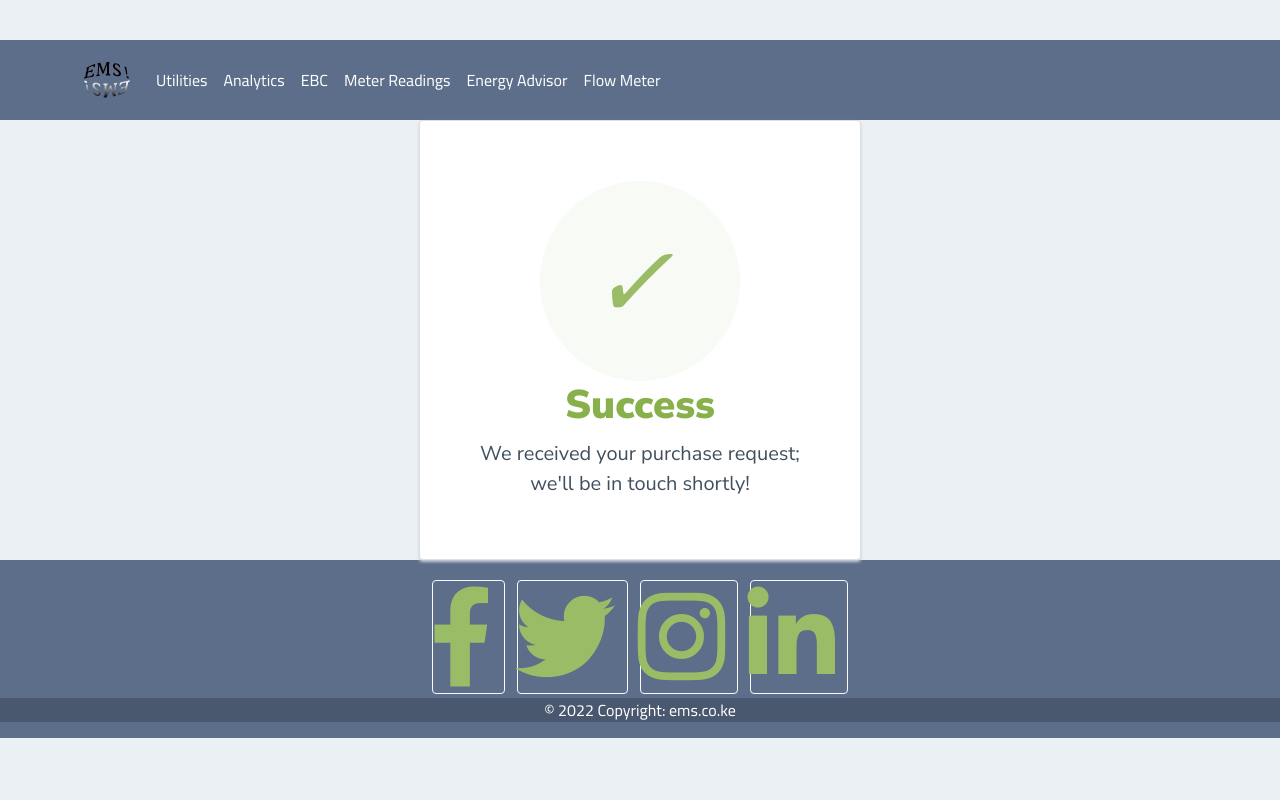
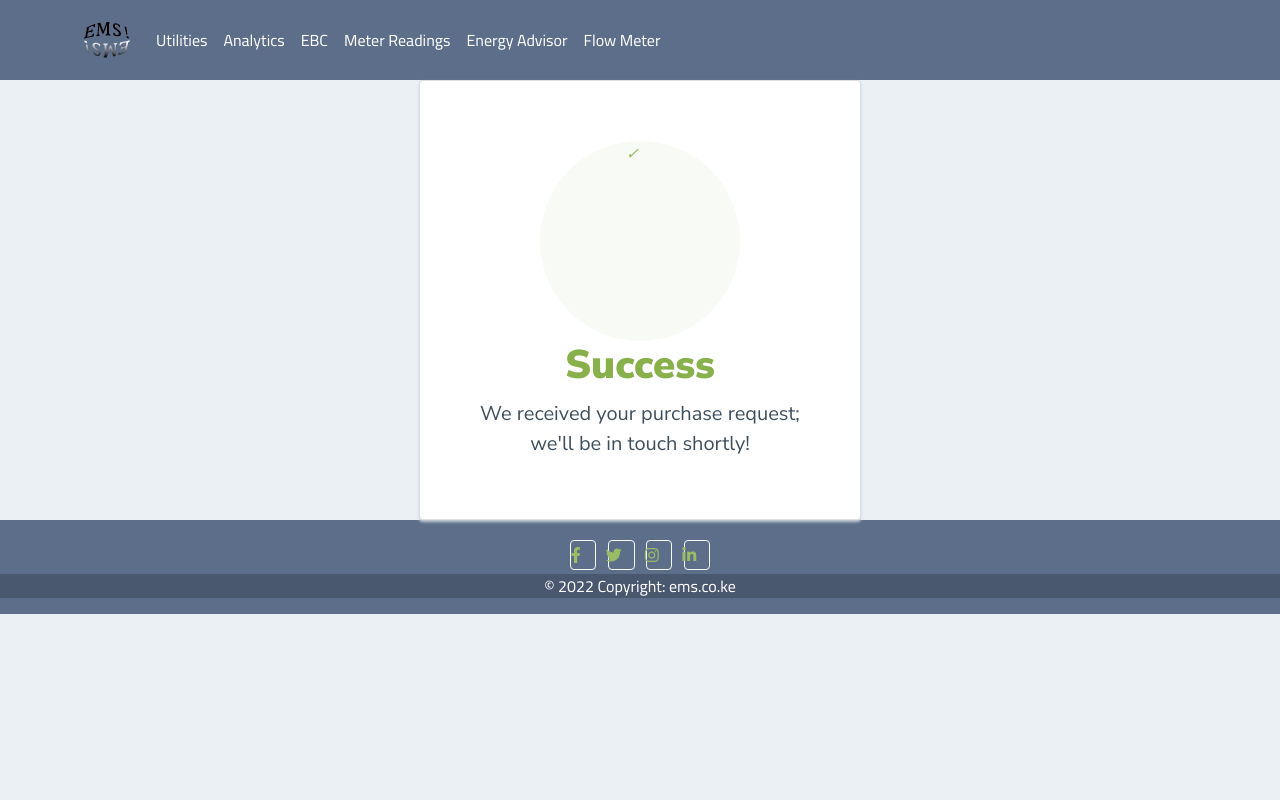
Before and after one commit to Oduo24/ems, a Django app: template home/templates/home/meter_reading_success.html in a window 1280 px wide. Run offline with Django 3.2, Linux system fonts and the light colour scheme; the template is opened without the code that fills it, so the values that code supplies are empty; some libraries are stand-ins or nearby versions.

Commit message:
Update meter_reading_success.html

```diff
--- a/home/templates/home/meter_reading_success.html
+++ b/home/templates/home/meter_reading_success.html
@@ -25,7 +25,6 @@
   <style>
       body {
         text-align: center;
-        padding: 40px 0;
         background: #EBF0F5;
       }
         h1 {
@@ -43,8 +42,6 @@
         }
       i {
         color: #9ABC66;
-        font-size: 100px;
-        line-height: 200px;
         margin-left:-15px;
       }
       .card {
```
